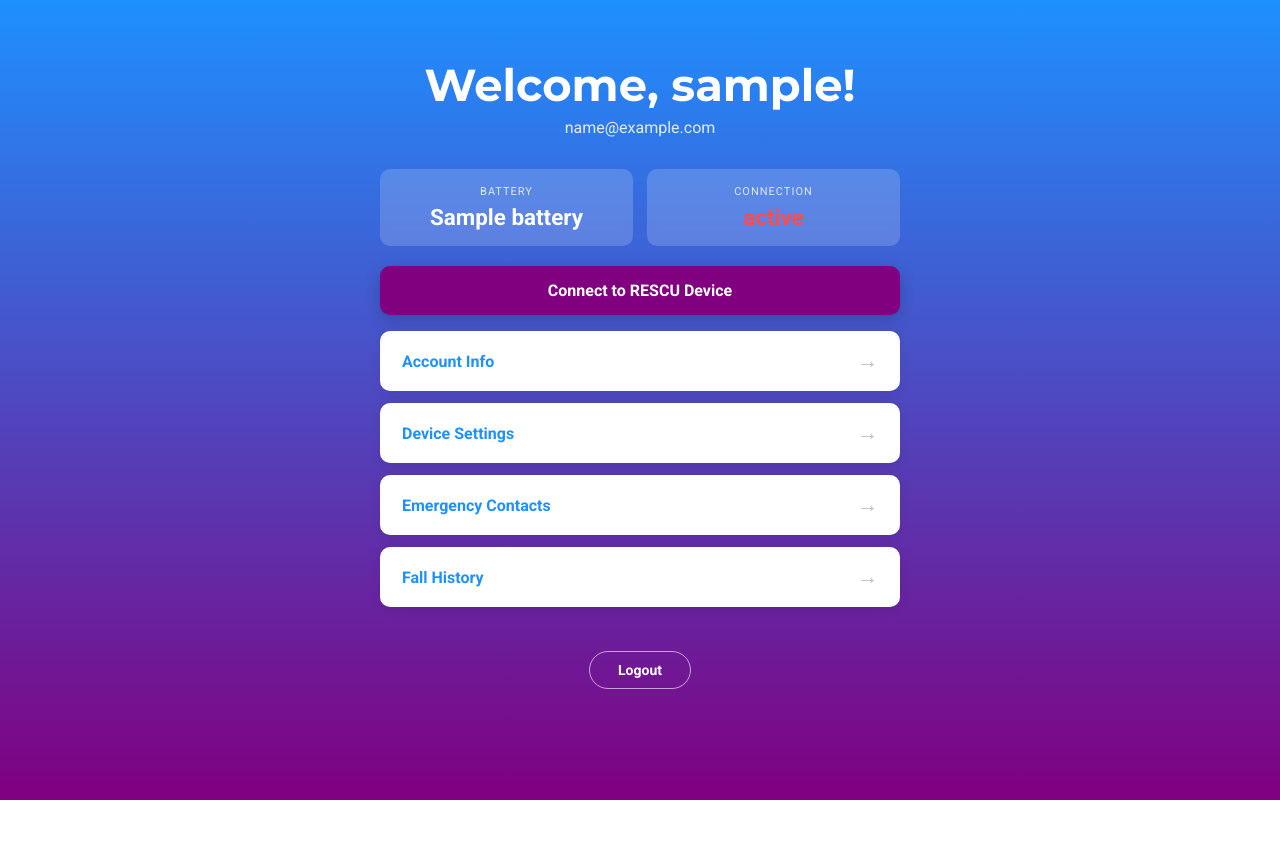
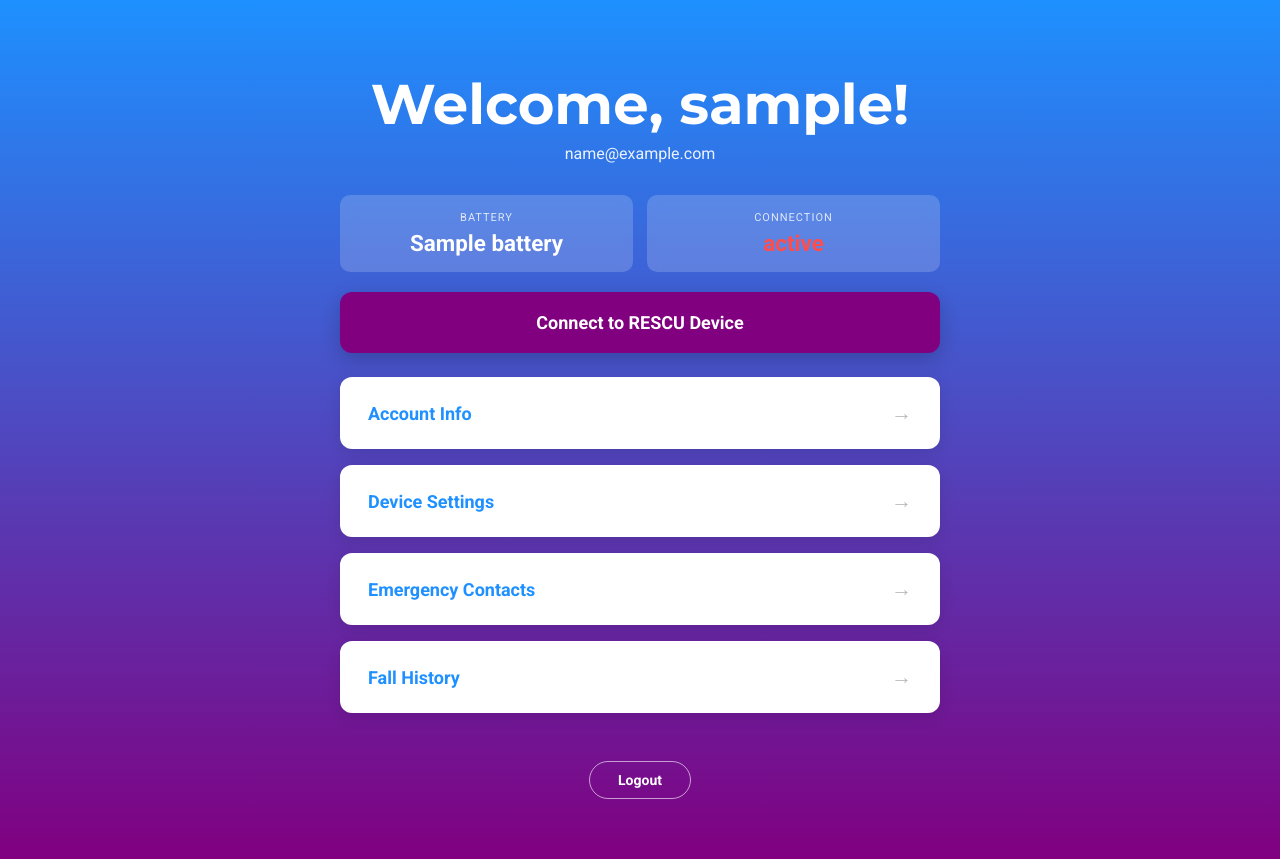
Before and after one commit to Lexie13/RESCU, a Flask app: template frontend/templates/home.html in a window 1280 px wide. Before the commit the page ends 800 px from the top, so only its background shows below. Run offline with Flask 3, Linux system fonts and the light colour scheme; the template is opened without the code that fills it: most values are stand-ins (such as "Sample title", 1, 10 or a date in 2020).

Commit message:
Update home.html

```diff
--- a/frontend/templates/home.html
+++ b/frontend/templates/home.html
@@ -1,283 +1,202 @@
 <!DOCTYPE html>
-
 <html lang="en">
-
 <head>
-
     <meta charset="UTF-8">
-
     <title>R.E.S.C.U. Home</title>
-
     <link rel="stylesheet" href="{{ url_for('static', filename='inner.css') }}">
-
     <link href="https://fonts.googleapis.com/css2?family=Montserrat:wght@700&family=Roboto:wght@400;700&display=swap" rel="stylesheet">
-
     <style>
-
         /* Forces the top-to-bottom gradient to fill the entire screen */
-
         body, html {
-
             background: linear-gradient(to bottom, #1E90FF, #800080) !important;
-
             margin: 0;
-
             min-height: 100%;
-
             font-family: 'Roboto', sans-serif;
-
         }
 
-
-
-        /* Centers the content and defines the maximum width for the dashboard */
-
+        /* Expands the wrapper to fill the space better while keeping things in a line */
         .inner-wrapper {
-
             min-height: 100vh;
-
             display: flex;
-
             flex-direction: column;
-
             align-items: center;
-
-            padding: 48px 20px 60px;
-
+            padding: 60px 20px;
             width: 100%;
-
-            max-width: 800px; /* Limits width so it doesn't look stretched on wide screens */
-
+            max-width: 700px;
             margin: 0 auto;
-
         }
 
-
-
-        /* Standardizes width for cards and buttons */
-
-        .nav-card, .status-row, .btn-ble {
-
-            max-width: 520px; /* Reverted to original compact size */
-
-            width: 100%;
-
+        /* Header styling */
+        .page-header h2 {
+            font-size: clamp(2.2rem, 6vw, 3.5rem);
+            margin-top: 10px;
+            text-align: center;
+            color: white;
         }
 
-
-
-        /* Header styling overrides */
-
-        .page-header h2 {
-
-            font-size: 2.8rem;
-
-            margin-top: 10px;
-
+        .page-header p {
+            text-align: center;
+            color: white;
+            opacity: 0.9;
         }
 
+        /* Standardizing widths for the vertical stack */
+        .status-row,
+        .btn-ble,
+        .nav-container,
+        .nav-card {
+            width: 100%;
+            max-width: 600px;
+        }
 
+        /* Enhanced Nav Cards for better vertical presence */
+        .nav-card {
+            display: flex;
+            justify-content: space-between;
+            align-items: center;
+            background: white;
+            border-radius: 12px;
+            padding: 24px 28px;
+            text-decoration: none;
+            color: #1E90FF;
+            font-weight: 700;
+            font-size: 18px;
+            box-shadow: 0 4px 15px rgba(0,0,0,0.1);
+            transition: transform 0.15s, box-shadow 0.15s;
+            margin-bottom: 16px;
+        }
 
-        /* Original vivid status colors */
+        .nav-card:hover {
+            transform: translateY(-2px);
+            box-shadow: 0 6px 20px rgba(0,0,0,0.12);
+        }
 
+        /* Connect Button - Fixed Purple */
+        .btn-ble {
+            background: #800080 !important;
+            color: white !important;
+            padding: 20px;
+            font-size: 18px;
+            font-weight: 700;
+            border-radius: 12px;
+            border: none;
+            cursor: pointer;
+            box-shadow: 0 6px 20px rgba(0,0,0,0.2);
+            transition: transform 0.1s !important;
+            margin-bottom: 24px;
+        }
+
+        /* Hover & Active states: No color change, just motion */
+        .btn-ble:hover {
+            background: #800080 !important;
+            transform: translateY(-2px);
+        }
+
+        .btn-ble:active {
+            background: #800080 !important;
+            transform: scale(0.98);
+        }
+
+        /* Status card specific colors */
         .status-red { color: #ff4d4d !important; }
-
         .status-green { color: #2ecc71 !important; }
 
+        @media (max-width: 600px) {
+            .status-row { flex-direction: column; width: 100%; }
+        }
     </style>
-
 </head>
-
 <body>
-
-    <div class="sidebar left-sidebar"></div>
-
-    <div class="sidebar right-sidebar"></div>
-
-
-
     <div class="inner-wrapper">
-
         <header class="page-header">
-
             <h2>Welcome, {{ username }}!</h2>
-
             <p>{{ email }}</p>
-
         </header>
 
-
-
         <div class="status-row">
-
             <div class="status-card">
-
                 <div class="s-label">Battery</div>
-
                 <div id="battery-val" class="s-value">{{ device.battery }}</div>
-
             </div>
-
             <div class="status-card">
-
                 <div class="s-label">Connection</div>
-
                 <div id="connection-status" class="s-value status-red">{{ device.status }}</div>
-
             </div>
-
         </div>
-
-
 
         <button id="connect-ble" class="btn-ble">Connect to RESCU Device</button>
 
-
-
-        <div style="width:100%; max-width:520px;">
-
+        <div class="nav-container">
             <a href="{{ url_for('edit_profile') }}" class="nav-card">
-
                 <span>Account Info</span>
-
                 <span class="arrow">→</span>
-
             </a>
-
             <a href="{{ url_for('device_status') }}" class="nav-card">
-
                 <span>Device Settings</span>
-
                 <span class="arrow">→</span>
-
             </a>
-
             <a href="{{ url_for('edit_emergency_contacts') }}" class="nav-card">
-
                 <span>Emergency Contacts</span>
-
                 <span class="arrow">→</span>
-
             </a>
-
             <a href="{{ url_for('fall_history') }}" class="nav-card">
-
                 <span>Fall History</span>
-
                 <span class="arrow">→</span>
-
             </a>
-
         </div>
 
-
-
         <a href="{{ url_for('logout') }}" class="logout-link">Logout</a>
-
     </div>
 
-
-
     <script>
-
     const BATTERY_SERVICE_UUID = 'fe39738b-d108-4571-9ece-8ee6bd1633c9';
-
     const BATTERY_LEVEL_UUID   = '3dd2fe2e-ce13-442e-8165-3dd67b99ce5d';
 
-
-
     const connectBtn = document.getElementById('connect-ble');
-
     const batteryEl  = document.getElementById('battery-val');
-
     const statusEl   = document.getElementById('connection-status');
 
-
-
     connectBtn.addEventListener('click', async () => {
-
         try {
-
             statusEl.textContent = 'Searching…';
-
             statusEl.className = 's-value';
 
+            const device = await navigator.bluetooth.requestDevice({
+                filters: [{ name: 'RESCU_DEVICE' }],
+                optionalServices: [BATTERY_SERVICE_UUID]
+            });
+            const server  = await device.gatt.connect();
 
+            statusEl.textContent = 'Connected';
+            statusEl.classList.add('status-green');
+            statusEl.classList.remove('status-red');
 
-            const device = await navigator.bluetooth.requestDevice({
+            const service        = await server.getPrimaryService(BATTERY_SERVICE_UUID);
+            const characteristic = await service.getCharacteristic(BATTERY_LEVEL_UUID);
+            await characteristic.startNotifications();
 
-                filters: [{ name: 'RESCU_DEVICE' }],
-
-                optionalServices: [BATTERY_SERVICE_UUID]
-
+            characteristic.addEventListener('characteristicvaluechanged', (e) => {
+                try {
+                    const data = JSON.parse(new TextDecoder().decode(e.target.value));
+                    if (data.type === 'BATTERY') batteryEl.textContent = data.battery_pct + '%';
+                } catch (err) { console.error('Parse error:', err); }
             });
 
-            const server  = await device.gatt.connect();
-
-
-
-            statusEl.textContent = 'Connected';
-
-            statusEl.classList.add('status-green');
-
-            statusEl.classList.remove('status-red');
-
-
-
-            const service        = await server.getPrimaryService(BATTERY_SERVICE_UUID);
-
-            const characteristic = await service.getCharacteristic(BATTERY_LEVEL_UUID);
-
-            await characteristic.startNotifications();
-
-
-
-            characteristic.addEventListener('characteristicvaluechanged', (e) => {
-
-                try {
-
-                    const data = JSON.parse(new TextDecoder().decode(e.target.value));
-
-                    if (data.type === 'BATTERY') batteryEl.textContent = data.battery_pct + '%';
-
-                } catch (err) { console.error('Parse error:', err); }
-
-            });
-
-
-
             const initial = JSON.parse(new TextDecoder().decode(await characteristic.readValue()));
-
             batteryEl.textContent = initial.battery_pct + '%';
 
-
-
             device.addEventListener('gattserverdisconnected', () => {
-
                 statusEl.textContent = 'Disconnected';
-
                 statusEl.classList.add('status-red');
-
                 statusEl.classList.remove('status-green');
-
                 batteryEl.textContent = '--';
-
             });
-
         } catch (err) {
-
             console.error('BLE Error:', err);
-
             statusEl.textContent = 'Error';
-
             statusEl.classList.add('status-red');
-
         }
-
     });
-
     </script>
-
 </body>
-
 </html>
```
